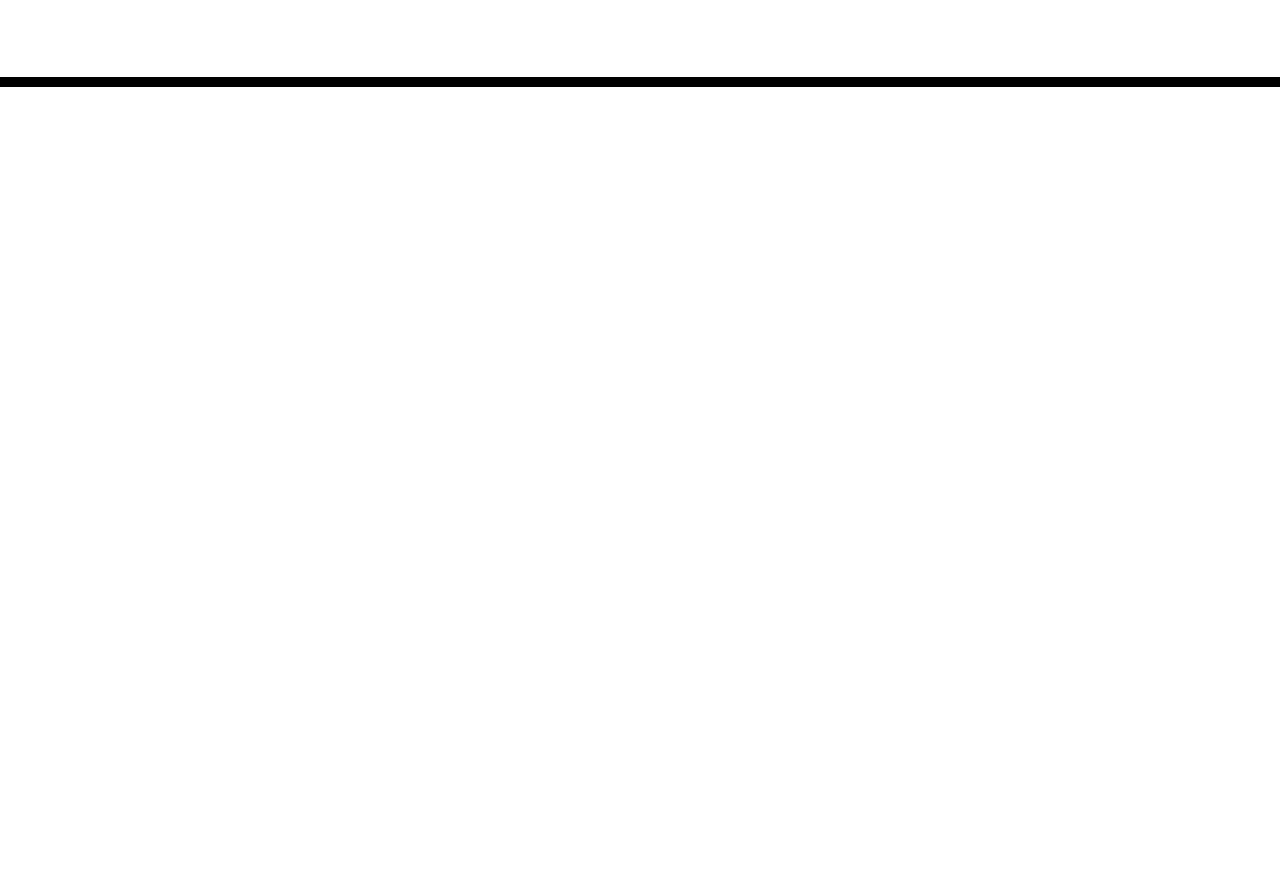
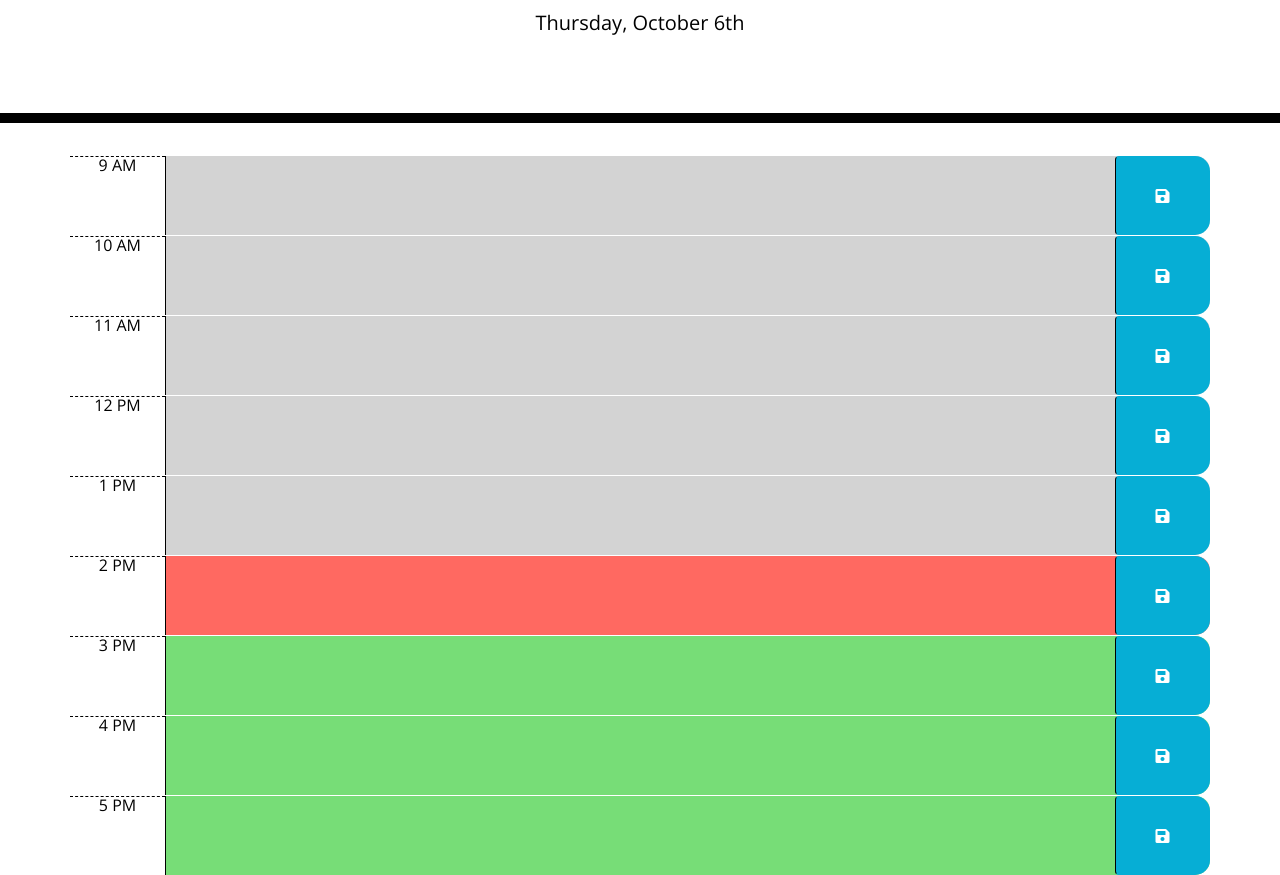
Before and after one commit to Arthur528/snark-shark-1, a plain HTML site: page index.html in a window 1280 px wide. Shown: the part 181-1056 px from the top of the page. Before the commit the page ends 800 px from the top, so only its background shows below. Drawn offline with nearby package versions, Linux system fonts and the light colour scheme; files that its build step writes are made by us from their sources.

Commit message:
Add the JavaScript to the project

```diff
--- a/assets/script.js
+++ b/assets/script.js
@@ -0,0 +1,46 @@
+//formats current day and date
+$("#currentDay").text(moment().format('dddd, MMMM Do'));
+
+//when save button is clicked, sets hour id and description value in local storage
+$(".saveBtn").on("click", function() {
+var hour = $(this).parent().attr("id");
+var description = $(this).siblings(".description").val();
+localStorage.setItem(hour, description);
+})
+
+//retrieves calendar from local storage
+var loadCalendar = function() {
+    $('#9 .description').val(localStorage.getItem("9"))
+    $('#10 .description').val(localStorage.getItem("10"))
+    $('#11 .description').val(localStorage.getItem("11"))
+    $('#12 .description').val(localStorage.getItem("12"))
+    $('#13 .description').val(localStorage.getItem("13"))
+    $('#14 .description').val(localStorage.getItem("14"))
+    $('#15 .description').val(localStorage.getItem("15"))
+    $('#16 .description').val(localStorage.getItem("16"))
+    $('#17 .description').val(localStorage.getItem("17"))
+}
+
+var auditCalendar = function() {
+
+    //variable for current timestamp
+    var currentTime  = moment().hours();
+    //console.log(currentTime);
+    //check calendar time against current time and add color block
+    $(".time-block").each(function () {
+        var calendarTime = parseInt($(this).attr("id"));
+        //console.log(calendarTime);
+        if (calendarTime < currentTime) {
+            $(this).addClass("past");
+        }
+        else if (calendarTime > currentTime) {
+            $(this).addClass("future");
+        }
+        else {
+            $(this).addClass("present");
+        }
+    })
+};
+
+loadCalendar();
+auditCalendar();
--- a/index.html
+++ b/index.html
@@ -18,7 +18,7 @@
       href="https://fonts.googleapis.com/css?family=Open+Sans&display=swap"
       rel="stylesheet"
     />
-    <link rel="stylesheet" href="style.css" />
+    <link rel="stylesheet" href="./assets/style.css" />
     <title>Work Day Scheduler</title>
   </head>
 
@@ -30,9 +30,55 @@
     </header>
     <div class="container">
       <!-- Timeblocks go here -->
+      <div class="time-block row" id ="9">
+        <div class="col-md-1 hour">9 AM</div>
+        <textarea class="col-md-10 description"></textarea>
+        <button class="col-md-1 btn saveBtn"><span class="fas fa-save"></span></button>
+      </div>
+      <div class="time-block row" id ="10">
+        <div class="col-md-1 hour">10 AM</div>
+        <textarea class="col-md-10 description"></textarea>
+        <button class="col-md-1 btn saveBtn"><span class="fas fa-save"></span></button>
+      </div>
+      <div class="time-block row" id ="11">
+        <div class="col-md-1 hour">11 AM</div>
+        <textarea class="col-md-10 description"></textarea>
+        <button class="col-md-1 btn saveBtn"><span class="fas fa-save"></span></button>
+      </div>
+      <div class="time-block row" id ="12">
+        <div class="col-md-1 hour">12 PM</div>
+        <textarea class="col-md-10 description"></textarea>
+        <button class="col-md-1 btn saveBtn"><span class="fas fa-save"></span></button>
+      </div>
+      <div class="time-block row" id ="13">
+        <div class="col-md-1 hour">1 PM</div>
+        <textarea class="col-md-10 description"></textarea>
+        <button class="col-md-1 btn saveBtn"><span class="fas fa-save"></span></button>
+      </div>
+      <div class="time-block row" id ="14">
+        <div class="col-md-1 hour">2 PM</div>
+        <textarea class="col-md-10 description"></textarea>
+        <button class="col-md-1 btn saveBtn"><span class="fas fa-save"></span></button>
+      </div>
+      <div class="time-block row" id ="15">
+        <div class="col-md-1 hour">3 PM</div>
+        <textarea class="col-md-10 description"></textarea>
+        <button class="col-md-1 btn saveBtn"><span class="fas fa-save"></span></button>
+      </div>
+      <div class="time-block row" id ="16">
+        <div class="col-md-1 hour">4 PM</div>
+        <textarea class="col-md-10 description"></textarea>
+        <button class="col-md-1 btn saveBtn"><span class="fas fa-save"></span></button>
+      </div>
+      <div class="time-block row" id ="17">
+        <div class="col-md-1 hour">5 PM</div>
+        <textarea class="col-md-10 description"></textarea>
+        <button class="col-md-1 btn saveBtn"><span class="fas fa-save"></span></button>
+      </div>
     </div>
 
     <script src="https://code.jquery.com/jquery-3.4.1.min.js"></script>
     <script src="https://cdnjs.cloudflare.com/ajax/libs/moment.js/2.24.0/moment.min.js"></script>
+    <script src="./assets/script.js"></script>
   </body>
 </html>
```
Also changed, not shown: assets/style.css (line endings or trailing spaces).
